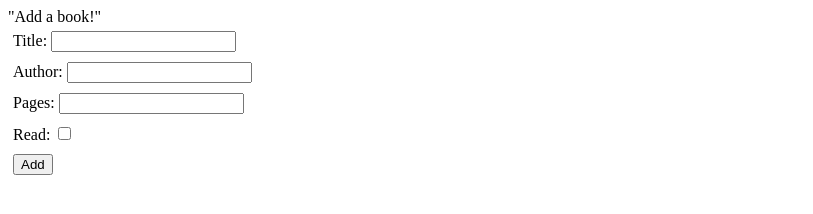
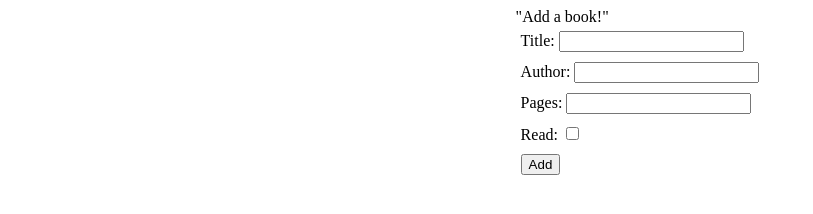
Before and after one commit to Sick-Carlito/MyLibrary, a website: page index.html in a window 1280 px wide. Shown: the whole page, without its empty margins (0-813 px from the left). Drawn offline with Linux system fonts and the light colour scheme.

Commit message:
Fixed ID on form-container

```diff
--- a/style.css
+++ b/style.css
@@ -1,4 +1,4 @@
-#formContainer{
+#form-container{
   display: flex;
   justify-content: center;
 }
```
